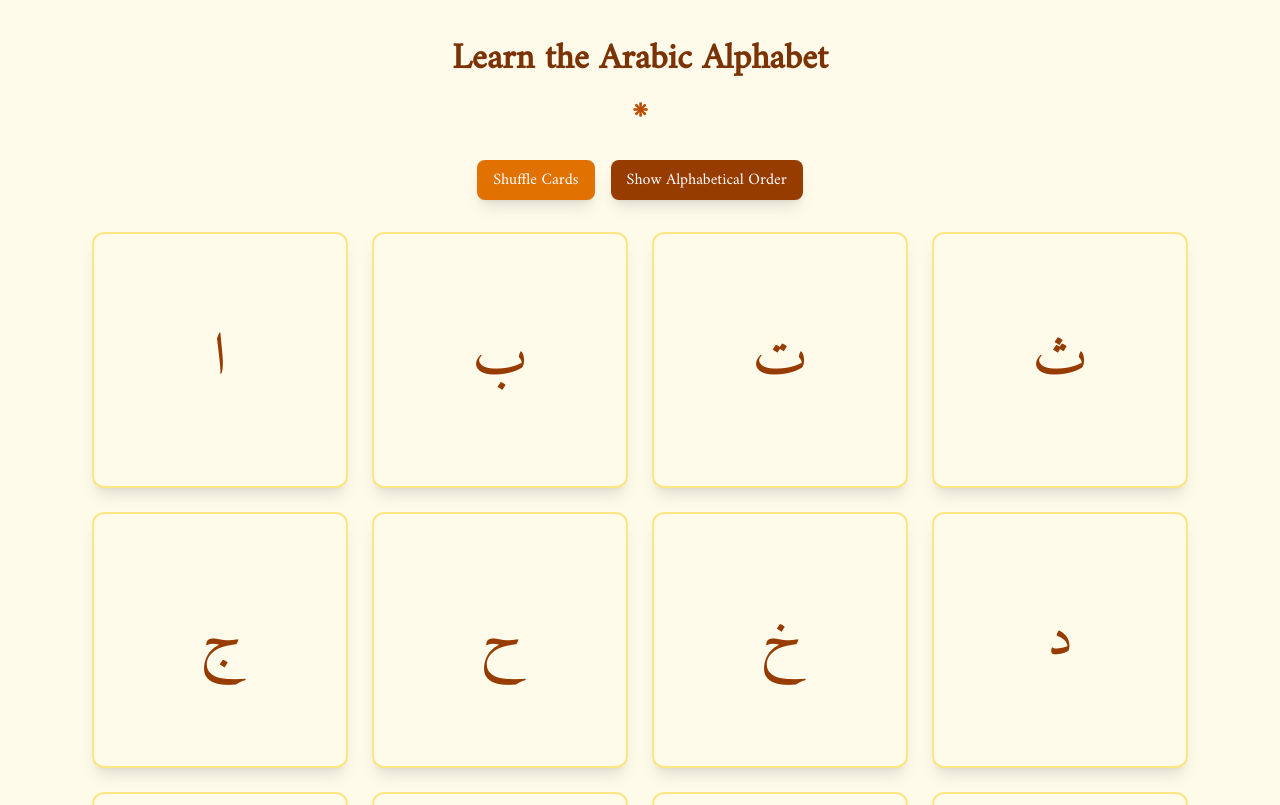
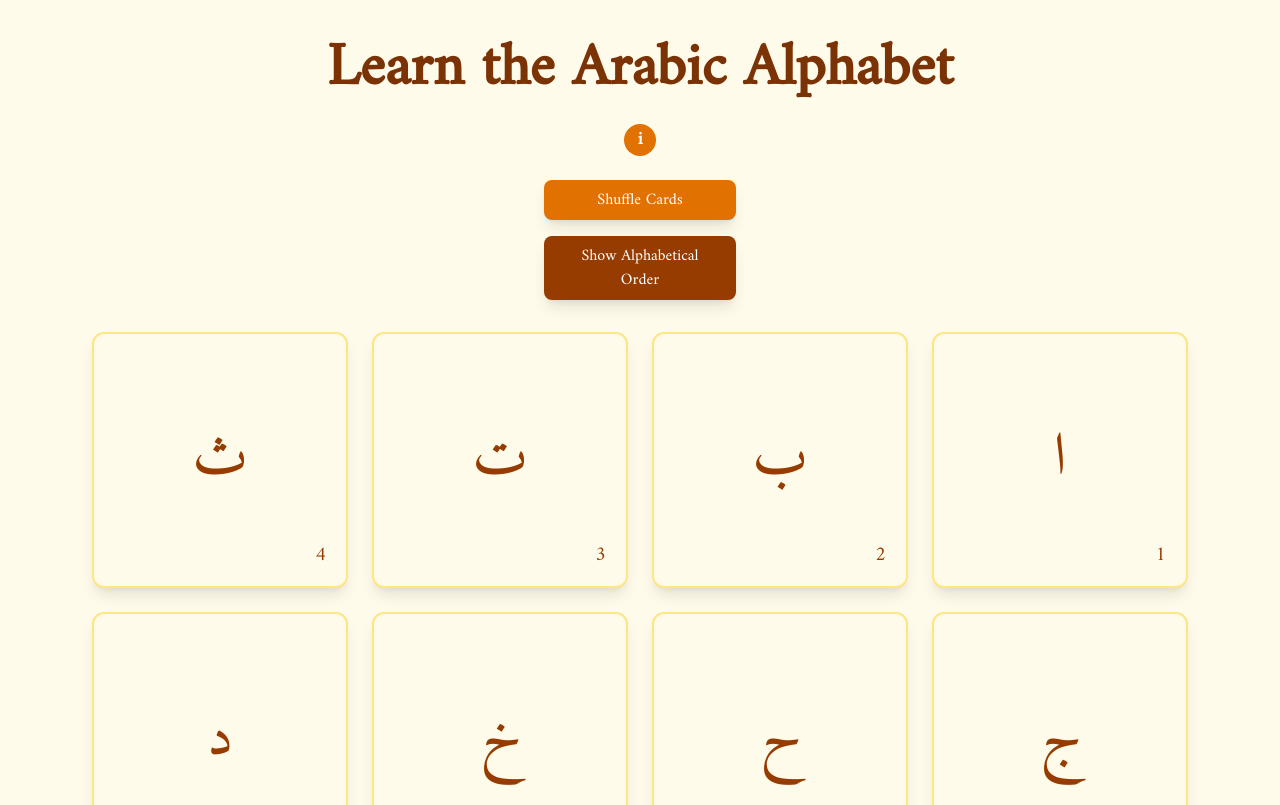
Before and after one commit to M-RBR/learn-the-arabic-alphabet, a React (Vite) app: page / in a window 1280 px wide. Shown: the top 805 px of the page. Built offline with nearby package versions, Linux system fonts and the light colour scheme.

Commit message:
Added app info modal

```diff
--- a/src/App.jsx
+++ b/src/App.jsx
@@ -7,6 +7,8 @@ function App() {
   const letterState = useState(data);
   const currentLetters = letterState[0];
   const updateLetters = letterState[1];
+  const [showTooltip, setShowTooltip] = useState(false);
+  const [showInfoModal, setShowInfoModal] = useState(false);
 
   const shuffleCards = function shuffleTheLetterCards() {
     const originalLettersArray = currentLetters;
@@ -37,21 +39,87 @@ function App() {
 
   return (
     <div className="min-h-screen p-4 bg-amber-50 bg-opacity-90 bg-opacity-20">
-      <h1 className="text-4xl font-bold text-center p-6 text-amber-900 font-amiri">
+      {/* Header */}
+      <h1 className="text-6xl font-bold text-center p-6 text-amber-900 font-amiri">
         Learn the Arabic Alphabet
-        <div className="text-amber-700 text-center text-2xl p-3">۞</div>
       </h1>
 
-      <div className="flex justify-center gap-4 mb-8">
+      {/* Info Button Container */}
+      <div className="flex justify-center mb-6">
+        <div className="relative inline-flex items-center">
+          <button
+            className="w-8 h-8 rounded-full bg-amber-600 text-white flex items-center justify-center text-lg font-bold hover:bg-amber-700 transition-colors"
+            onClick={() => {
+              setShowInfoModal(true);
+              setShowTooltip(false);
+            }}
+            onMouseEnter={() => setShowTooltip(true)}
+            onMouseLeave={() => setShowTooltip(false)}
+            onTouchStart={() => setShowTooltip(true)}
+            onTouchEnd={() => setTimeout(() => setShowTooltip(false), 1000)}
+            aria-label="Information"
+          >
+            i
+          </button>
+          {(showTooltip || window.innerWidth < 640) && (
+            <div className="absolute left-full ml-2 bg-white text-amber-800 px-3 py-2 rounded shadow-lg text-sm whitespace-nowrap border border-amber-200">
+              Click for more info
+            </div>
+          )}
+        </div>
+      </div>
+
+      {/* Info Modal */}
+      {showInfoModal && (
+        <div className="fixed inset-0 bg-black bg-opacity-50 flex items-center justify-center z-50">
+          <div className="bg-amber-50 p-8 rounded-xl max-w-md w-full relative border-2 border-amber-200 shadow-2xl">
+            <button
+              onClick={() => setShowInfoModal(false)}
+              className="absolute top-4 right-4 text-amber-800 hover:text-amber-600 text-2xl"
+            >
+              &times;
+            </button>
+            <h2 className="text-2xl font-bold text-amber-900 mb-4">
+              About this app:
+            </h2>
+            <div className="space-y-4 text-amber-800">
+              <p>
+                This application helps you learn the 28 letters of the Arabic
+                alphabet through interactive flashcards.
+              </p>
+              <p>Each card shows:</p>
+              <ul className="list-disc pl-5">
+                <li>
+                  The Arabic letter and its position in the alphabet on the
+                  front side
+                </li>
+                <li>
+                  Its name on the back side and an 'Example' button. After
+                  clicking, an example of an Arabic word that starts with that
+                  letter is shown, including its transliteration, English
+                  meaning and an image to enhance memorization.{" "}
+                </li>
+              </ul>
+              <p>
+                Use the buttons to shuffle the cards or return them to
+                alphabetical order.
+              </p>
+            </div>
+          </div>
+        </div>
+      )}
+
+      {/* Action Buttons */}
+      <div className="flex flex-col items-center gap-4 mt-2 mb-8">
         <button
           onClick={shuffleCards}
-          className="px-4 py-2 rounded-lg bg-amber-600 text-white shadow-lg hover:bg-amber-700 transition-colors font-amiri"
+          className="px-4 py-2 rounded-lg bg-amber-600 text-white shadow-lg hover:bg-amber-700 transition-colors font-amiri w-48"
         >
           Shuffle Cards
         </button>
         <button
           onClick={sortCards}
-          className="px-4 py-2 rounded-lg bg-amber-800 text-white shadow-lg hover:bg-amber-900 transition-colors font-amiri"
+          className="px-4 py-2 rounded-lg bg-amber-800 text-white shadow-lg hover:bg-amber-900 transition-colors font-amiri w-48"
         >
           Show Alphabetical Order
         </button>
--- a/src/Components/FlipCards.jsx
+++ b/src/Components/FlipCards.jsx
@@ -18,7 +18,10 @@ function FlipCards({ letters }) {
   return (
     <div className="flex flex-col items-center gap-6">
       {/* Card Grid */}
-      <div className="grid grid-cols-1 sm:grid-cols-2 md:grid-cols-3 lg:grid-cols-4 gap-6">
+      <div
+        className="grid grid-cols-1 sm:grid-cols-2 md:grid-cols-3 lg:grid-cols-4 gap-6"
+        dir="rtl"
+      >
         {letters.map((letter) => (
           <Card
             key={letter.id}
@@ -36,7 +39,7 @@ function FlipCards({ letters }) {
   );
 }
 
-// Extracted Card Component
+// Card Component
 function Card({ letter, isFlipped, onCardClick, onExampleClick }) {
   return (
     <div className="relative w-64 h-64 cursor-pointer">
@@ -49,6 +52,9 @@ function Card({ letter, isFlipped, onCardClick, onExampleClick }) {
         {/* Front Side */}
         <div className="absolute w-full h-full bg-amber-50 rounded-xl shadow-lg flex items-center justify-center text-6xl backface-hidden border-2 border-amber-200">
           <span className="text-amber-800">{letter.letter}</span>
+          <span className="text-amber-800 text-xl absolute right-5 bottom-3 size-8">
+            {letter.id}
+          </span>
         </div>
 
         {/* Back Side */}
```
